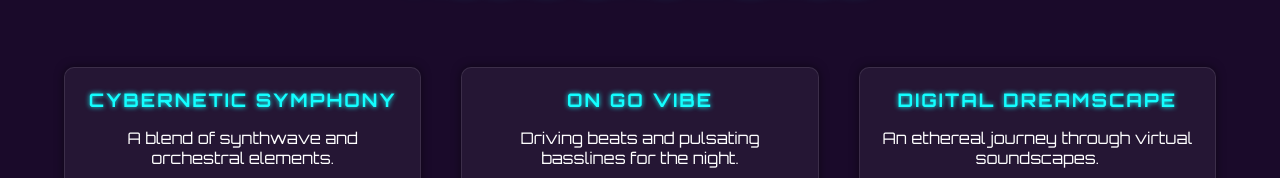
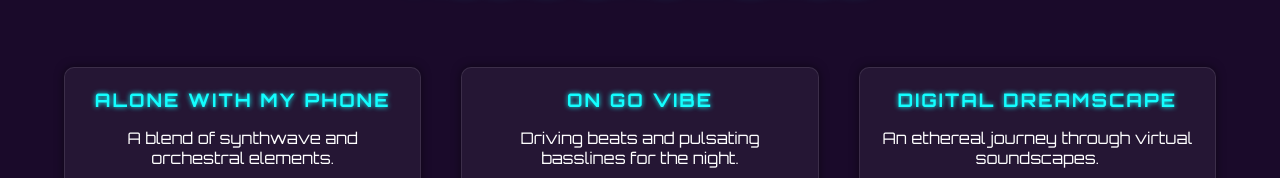
Before and after one commit to Onimix/Onimix, a plain HTML site: page index.html in a window 1280 px wide. Shown: the part 1193-1371 px from the top of the page. Drawn offline with Linux system fonts and the light colour scheme.

Commit message:
Update index.html

```diff
--- a/index.html
+++ b/index.html
@@ -561,7 +561,7 @@
         <h2>Music Showcase</h2>
         <div class="music-grid">
             <div class="song-card">
-                <h3>Cybernetic Symphony</h3>
+                <h3>Alone With My Phone</h3>
                 <p>A blend of synthwave and orchestral elements.</p>
                 <audio controls>
                     <source src="" type="audio/mpeg"> <!-- Placeholder for audio file -->
```
